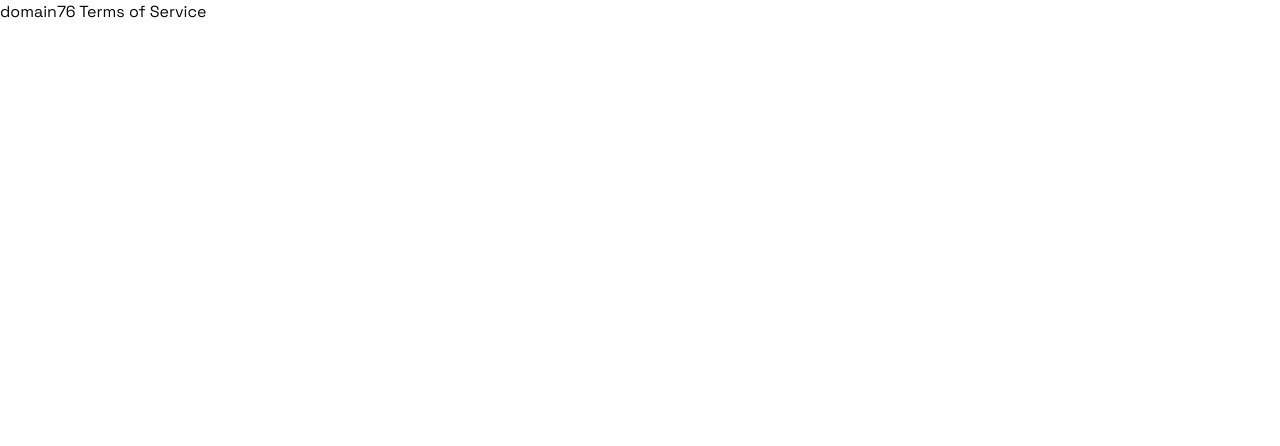
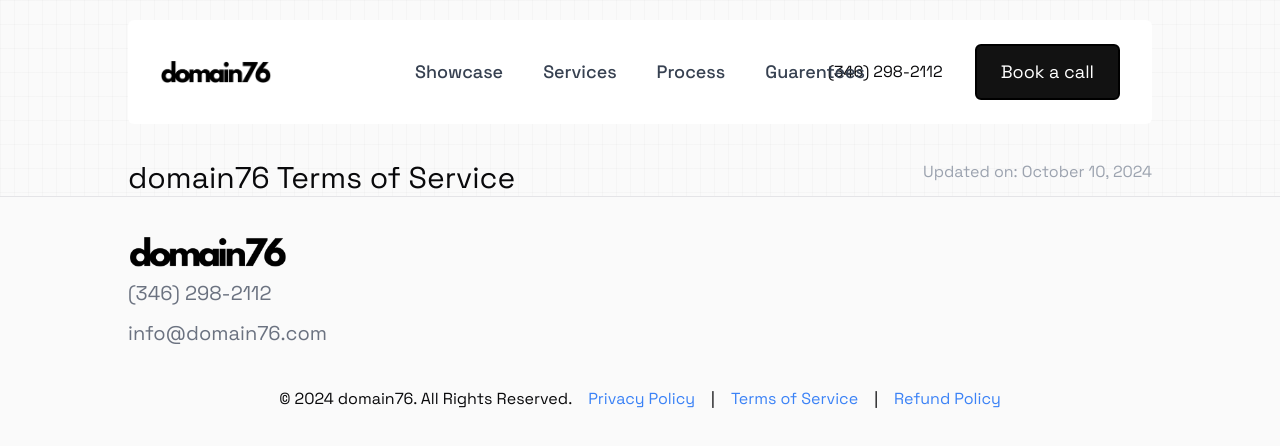
Before and after one commit to vinisadev/domain76, a Next.js app: page /terms in a window 1280 px wide. Shown: the top 446 px of the page. Built offline with nearby package versions, Linux system fonts and the light colour scheme.

Commit message:
Added policy links to footer

```diff
--- a/src/app/privacy/page.tsx
+++ b/src/app/privacy/page.tsx
@@ -1,9 +1,21 @@
-const Privacy = () => {
+import Footer from "@/components/footer";
+import ShowcaseNavbar from "@/components/showcase-navbar";
+
+const PrivacyPolicy = () => {
   return (
-    <div>
-      <h1>domain76 Privacy Policy</h1>
+    <div
+      className="overflow-clip inset-0 -z-10 h-full w-full bg-[#fafafa]
+        bg-[linear-gradient(to_right,#8080800a_1px,transparent_1px),linear-gradient(to_bottom,#8080800a_1px,transparent_1px)]
+        bg-[size:14px_24px]"
+    >
+      <ShowcaseNavbar />
+      <div className="md:px-0 px-6 xl:w-4/5 2xl:w-[68%] justify-between md:mt-14 md:flex mx-auto  ">
+        <h1 className="text-3xl">domain76 Privacy Policy</h1>
+        <p className="text-gray-400">Updated on: October 10, 2024</p>
+      </div>
+      <Footer />
     </div>
   );
 };
 
-export default Privacy;
+export default PrivacyPolicy;
--- a/src/app/refund/page.tsx
+++ b/src/app/refund/page.tsx
@@ -1,9 +1,21 @@
-const Refund = () => {
+import Footer from "@/components/footer";
+import ShowcaseNavbar from "@/components/showcase-navbar";
+
+const RefundPolicy = () => {
   return (
-    <div>
-      <h1>domain76 Refund Policy</h1>
+    <div
+      className="overflow-clip inset-0 -z-10 h-full w-full bg-[#fafafa]
+        bg-[linear-gradient(to_right,#8080800a_1px,transparent_1px),linear-gradient(to_bottom,#8080800a_1px,transparent_1px)]
+        bg-[size:14px_24px]"
+    >
+      <ShowcaseNavbar />
+      <div className="md:px-0 px-6 xl:w-4/5 2xl:w-[68%] justify-between md:mt-14 md:flex mx-auto  ">
+        <h1 className="text-3xl">domain76 Refund Policy</h1>
+        <p className="text-gray-400">Updated on: October 10, 2024</p>
+      </div>
+      <Footer />
     </div>
   );
 };
 
-export default Refund;
+export default RefundPolicy;
--- a/src/app/terms/page.tsx
+++ b/src/app/terms/page.tsx
@@ -1,9 +1,21 @@
-const Terms = () => {
+import Footer from "@/components/footer";
+import ShowcaseNavbar from "@/components/showcase-navbar";
+
+const TermsOfService = () => {
   return (
-    <div>
-      <h1>domain76 Terms of Service</h1>
+    <div
+      className="overflow-clip inset-0 -z-10 h-full w-full bg-[#fafafa]
+        bg-[linear-gradient(to_right,#8080800a_1px,transparent_1px),linear-gradient(to_bottom,#8080800a_1px,transparent_1px)]
+        bg-[size:14px_24px]"
+    >
+      <ShowcaseNavbar />
+      <div className="md:px-0 px-6 xl:w-4/5 2xl:w-[68%] justify-between md:mt-14 md:flex mx-auto  ">
+        <h1 className="text-3xl">domain76 Terms of Service</h1>
+        <p className="text-gray-400">Updated on: October 10, 2024</p>
+      </div>
+      <Footer />
     </div>
   );
 };
 
-export default Terms;
+export default TermsOfService;
--- a/src/components/footer.tsx
+++ b/src/components/footer.tsx
@@ -20,8 +20,16 @@ const Footer = () => {
 
       <div className="flex md:justify-center gap-x-4 mt-10">
         © 2024 domain76. All Rights Reserved.
-        <Link href="/" className="text-blue-500">
+        <Link href="/privacy" className="text-blue-500">
           Privacy Policy
+        </Link>{" "}
+        |{" "}
+        <Link href="/terms" className="text-blue-500">
+          Terms of Service
+        </Link>{" "}
+        |{" "}
+        <Link href="/refund" className="text-blue-500">
+          Refund Policy
         </Link>
       </div>
     </footer>
```
